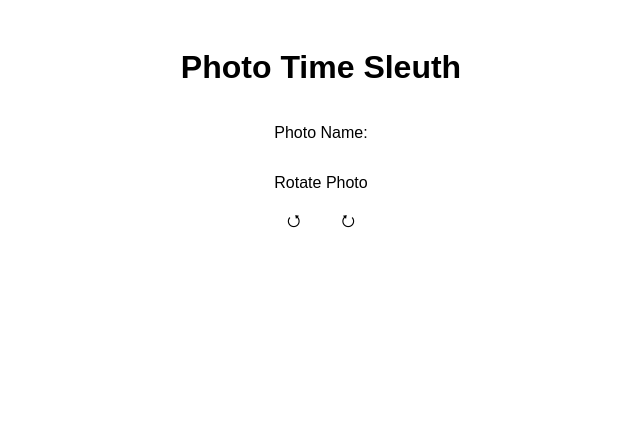
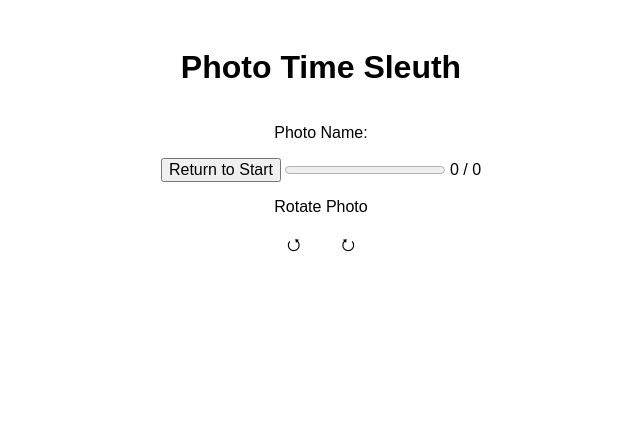
Before and after one commit to RTnhN/PhotoTimeSleuth, a Flask app: page / in a window 1280 px wide. Shown: the top 422 px of the page, without its empty margins (319-959 px from the left). Run offline with Flask 3, Linux system fonts and the light colour scheme; data that the repository does not hold is empty; parts of the project's set-up code (start-up, migrations or seed data) failed here and were passed over.

Commit message:
Add status bar, image count, and return to start

```diff
--- a/PhotoTimeSleuth/static/js/script.js
+++ b/PhotoTimeSleuth/static/js/script.js
@@ -31,7 +31,6 @@ function preloadImage(index) {
         }
     }
 }
-
 function updatePhoto() {
     if (photos.length > 0) {
         const currentPhoto = photos[currentIndex];
@@ -45,9 +44,33 @@ function updatePhoto() {
         rotationAngle = 0;
         photoElement.style.transform = `rotate(${rotationAngle}deg)`;
 
+        // Update progress bar
+        updateProgressBar();
+
         // Preload previous and next images
         preloadImage((currentIndex - 1 + photos.length) % photos.length);
         preloadImage((currentIndex + 1) % photos.length);
+    }
+}
+
+function updateProgressBar() {
+    const progressBar = document.getElementById('photo-progress');
+    const progressText = document.getElementById('photo-progress-text');
+
+    if (photos.length > 0) {
+        const progressValue = ((currentIndex + 1) / photos.length) * 100;
+        progressBar.value = progressValue;
+        progressText.textContent = `${currentIndex + 1} / ${photos.length}`;
+    } else {
+        progressBar.value = 0;
+        progressText.textContent = "0 / 0";
+    }
+}
+
+function returnToStart() {
+    if (photos.length > 0) {
+        currentIndex = 0;
+        updatePhoto();
     }
 }
 
--- a/PhotoTimeSleuth/templates/index.html
+++ b/PhotoTimeSleuth/templates/index.html
@@ -12,6 +12,11 @@
     <div id="content">
         <h1>Photo Time Sleuth</h1>
         <p>Photo Name: <span id="photo-name"></span></p>
+        <div id="status-container">
+            <button id="return-start" onclick="returnToStart()">Return to Start</button>
+            <progress id="photo-progress" value="0" max="100"></progress>
+            <span id="photo-progress-text">0 / 0</span>
+        </div>
         <div class="button-container">
             <p>Rotate Photo</p>
             <button class="rotate-button" onclick="rotateLeft()">⭯</button>
```
